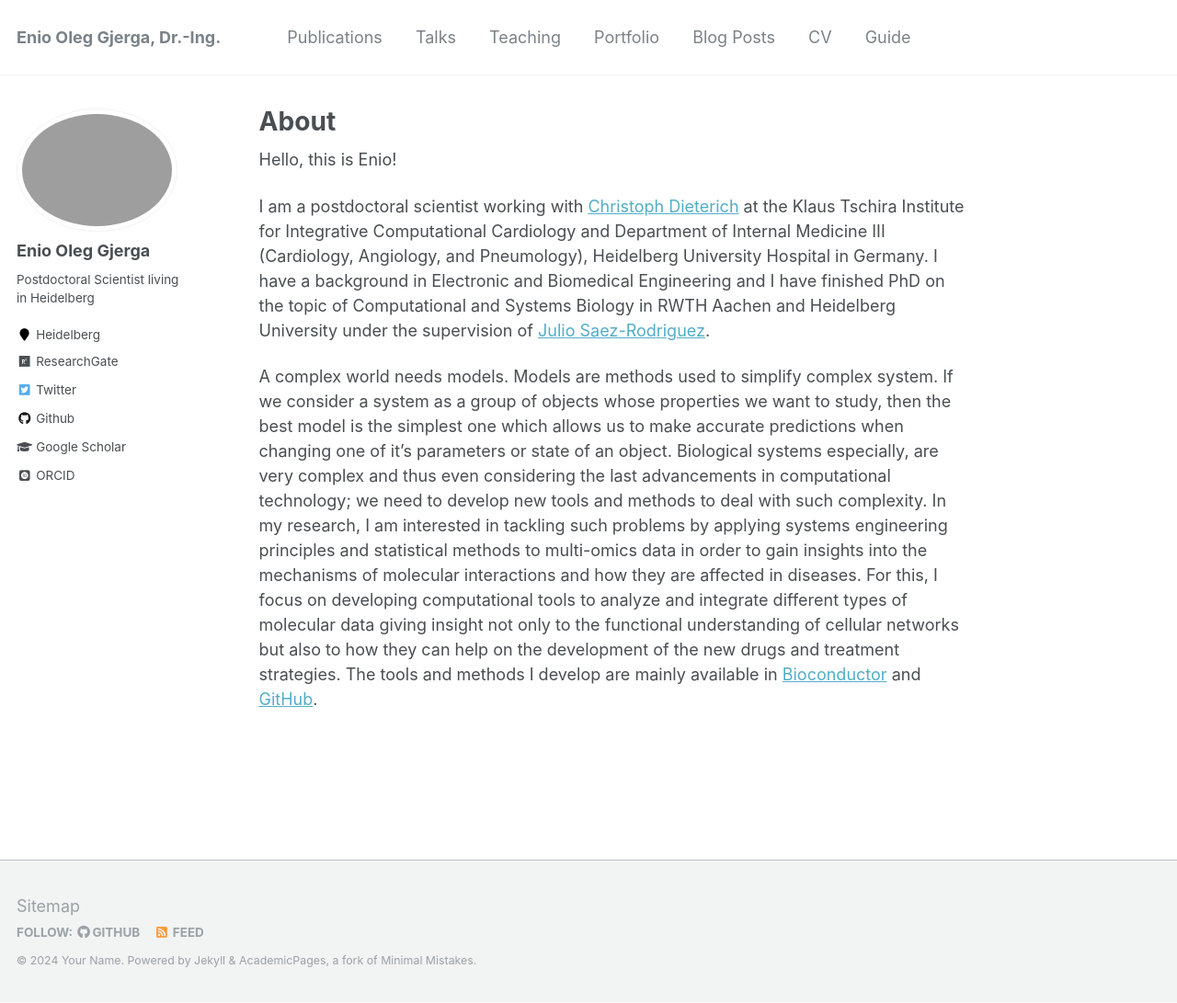
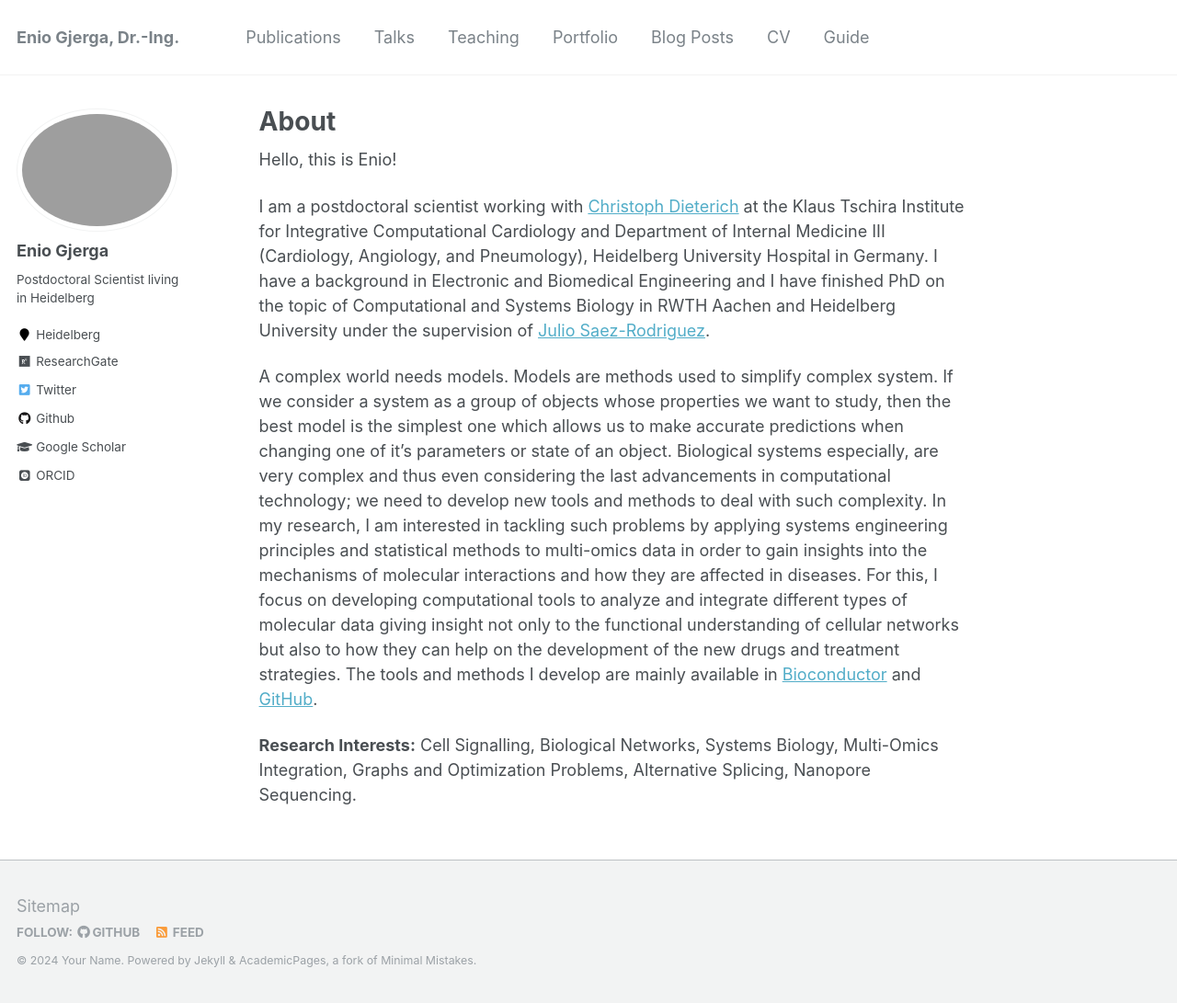
Before and after one commit to enio23/enio23.github.io, a Jekyll site: the page built from _pages/about.md, in a window 1280 px wide and 1091 px high. Shown: the whole window at 92% size. Built offline with Jekyll 4.4.1, drawn with Linux system fonts in a browser that asks for light colours; some web fonts are replaced.

Commit message:
Update
Update

```diff
--- a/_config.yml
+++ b/_config.yml
@@ -7,7 +7,7 @@
 
 # Site Settings
 locale                   : "en-US"
-title                    : "Enio Oleg Gjerga, Dr.-Ing."
+title                    : "Enio Gjerga, Dr.-Ing."
 title_separator          : "-"
 name                     : &name "Your Name"
 description              : &description "personal description"
@@ -80,7 +80,7 @@ analytics:
 
 # Site Author
 author:
-  name             : "Enio Oleg Gjerga"
+  name             : "Enio Gjerga"
   avatar           : "profile.png"
   bio              : "Postdoctoral Scientist living in Heidelberg"
   location         : "Heidelberg"
--- a/_pages/about.md
+++ b/_pages/about.md
@@ -13,3 +13,5 @@ Hello, this is Enio!
 I am a postdoctoral scientist working with [Christoph Dieterich](https://www.klinikum.uni-heidelberg.de/en/zentrum-fuer-innere-medizin-medizin-klinik/innere-medizin-iii-kardiologie-angiologie-und-pneumologie/forschung/forschung/klaus-tschira-institut-fuer-computational-cardiology) at the Klaus Tschira Institute for Integrative Computational Cardiology and Department of Internal Medicine III (Cardiology, Angiology, and Pneumology), Heidelberg University Hospital in Germany. I have a background in Electronic and Biomedical Engineering and I have finished PhD on the topic of Computational and Systems Biology in RWTH Aachen and Heidelberg University under the supervision of [Julio Saez-Rodriguez](https://saezlab.org/).
 
 A complex world needs models. Models are methods used to simplify complex system. If we consider a system as a group of objects whose properties we want to study, then the best model is the simplest one which allows us to make accurate predictions when changing one of it’s parameters or state of an object. Biological systems especially, are very complex and thus even considering the last advancements in computational technology; we need to develop new tools and methods to deal with such complexity. In my research, I am interested in tackling such problems by applying systems engineering principles and statistical methods to multi-omics data in order to gain insights into the mechanisms of molecular interactions and how they are affected in diseases. For this, I focus on developing computational tools to analyze and integrate different types of molecular data giving insight not only to the functional understanding of cellular networks but also to how they can help on the development of the new drugs and treatment strategies. The tools and methods I develop are mainly available in [Bioconductor](https://www.bioconductor.org/) and [GitHub](https://github.com/).
+
+**Research Interests:** Cell Signalling, Biological Networks, Systems Biology, Multi-Omics Integration, Graphs and Optimization Problems, Alternative Splicing, Nanopore Sequencing.
```
